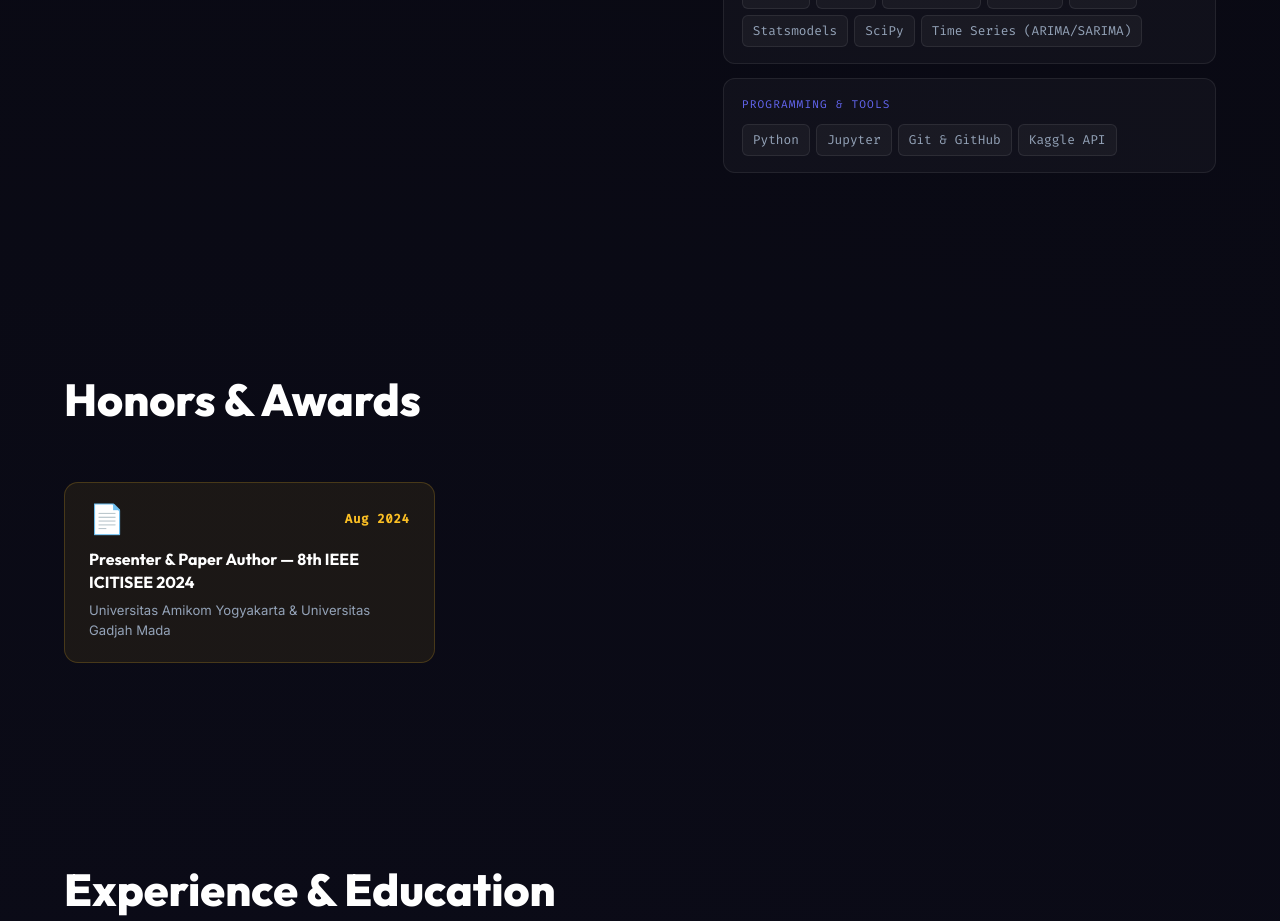
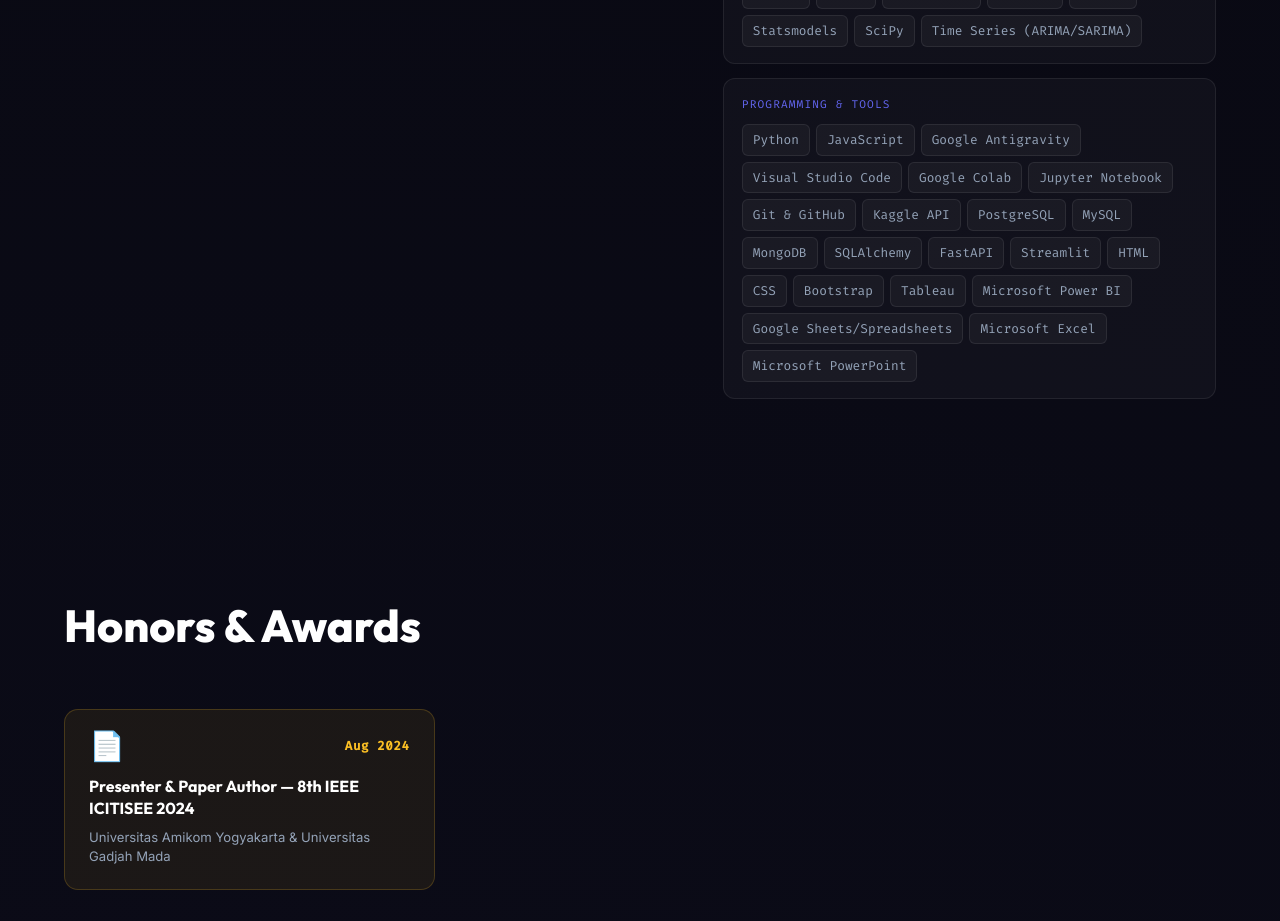
Before and after one commit to wan-projects/Web-Portofolio-Wawan, a React (Vite) app: page / in a window 1280 px wide. Shown: the part 1740-2661 px from the top of the page. Built offline with nearby package versions, Linux system fonts and the light colour scheme.

Commit message:
Update file: src/components/About.jsx

```diff
--- a/src/components/About.jsx
+++ b/src/components/About.jsx
@@ -68,7 +68,30 @@
   },
   {
     title: "Programming & Tools",
-    tags: ["Python", "Jupyter", "Git & GitHub", "Kaggle API"],
+    tags: [
+      "Python",
+      "JavaScript",
+      "Google Antigravity",
+      "Visual Studio Code",
+      "Google Colab",
+      "Jupyter Notebook",
+      "Git & GitHub",
+      "Kaggle API",
+      "PostgreSQL",
+      "MySQL",
+      "MongoDB",
+      "SQLAlchemy",
+      "FastAPI",
+      "Streamlit",
+      "HTML",
+      "CSS",
+      "Bootstrap",
+      "Tableau",
+      "Microsoft Power BI",
+      "Google Sheets/Spreadsheets",
+      "Microsoft Excel",
+      "Microsoft PowerPoint",
+    ],
   },
 ];
 
```
